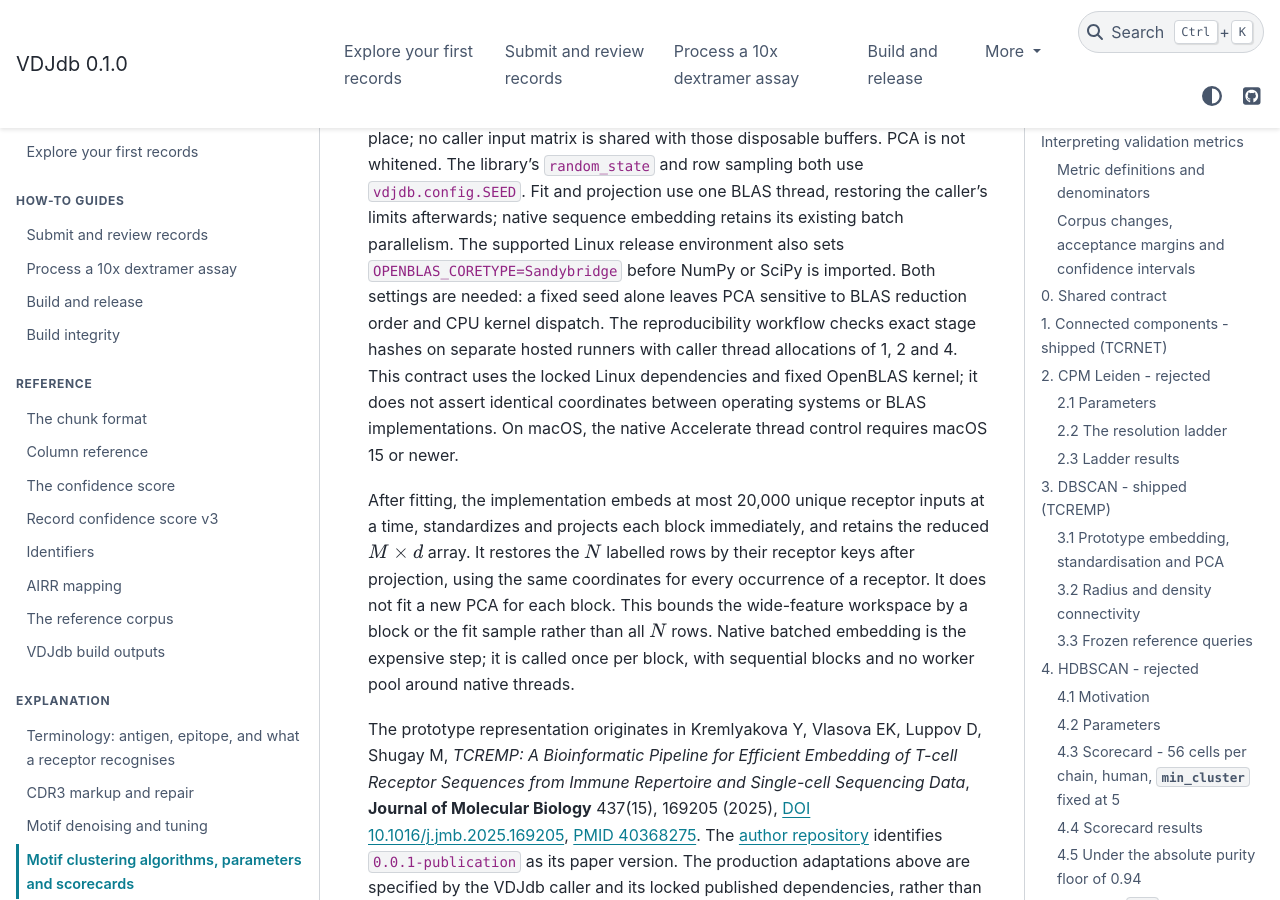
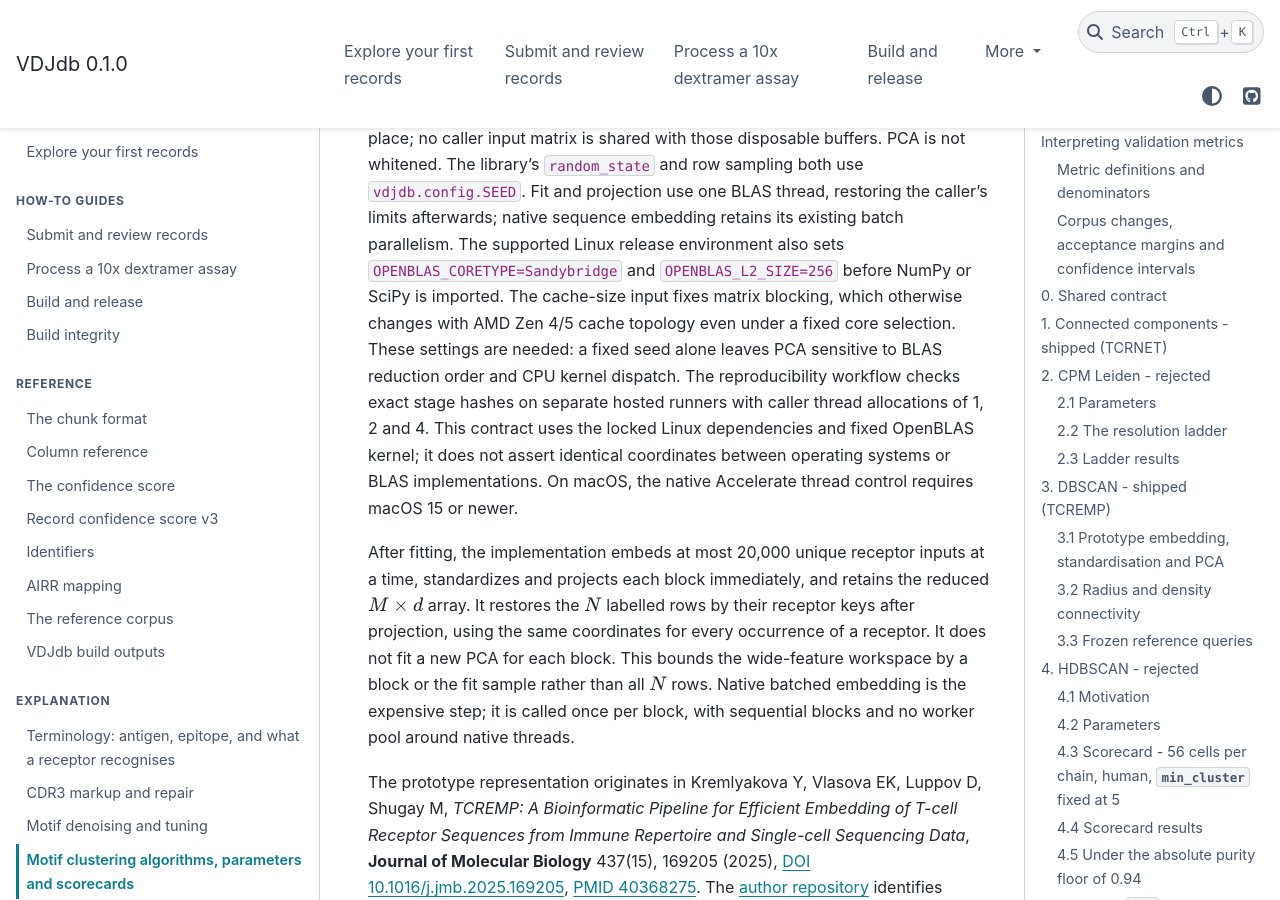
Before and after one commit to antigenomics/vdjdb-db, a Sphinx documentation site: the page built from docs/clustering.md, in a window 1280 px wide and 900 px high, scrolled down 13851 px. Built offline with Sphinx 7.4.7 and the PyData theme 0.15.4, drawn with Linux system fonts in a browser that asks for light colours.

Commit message:
Fix OpenBLAS cache blocking across hosted CPU generations

```diff
--- a/docs/clustering.md
+++ b/docs/clustering.md
@@ -487,7 +487,9 @@ PCA is not whitened. The library's `random_state` and row sampling both use
 `vdjdb.config.SEED`. Fit and projection use one BLAS thread, restoring the caller's
 limits afterwards; native sequence embedding retains its existing batch parallelism.
 The supported Linux release environment also sets `OPENBLAS_CORETYPE=Sandybridge`
-before NumPy or SciPy is imported. Both settings are needed: a fixed seed alone
+and `OPENBLAS_L2_SIZE=256` before NumPy or SciPy is imported. The cache-size input
+fixes matrix blocking, which otherwise changes with AMD Zen 4/5 cache topology
+even under a fixed core selection. These settings are needed: a fixed seed alone
 leaves PCA sensitive to BLAS reduction order and CPU kernel dispatch.
 The reproducibility workflow checks exact stage hashes on separate hosted runners
 with caller thread allocations of 1, 2 and 4. This contract uses the locked Linux
```
Also changed, not shown: skills/vdjdb-build-integrity/SKILL.md (+1 -1 lines), 3 other files.
